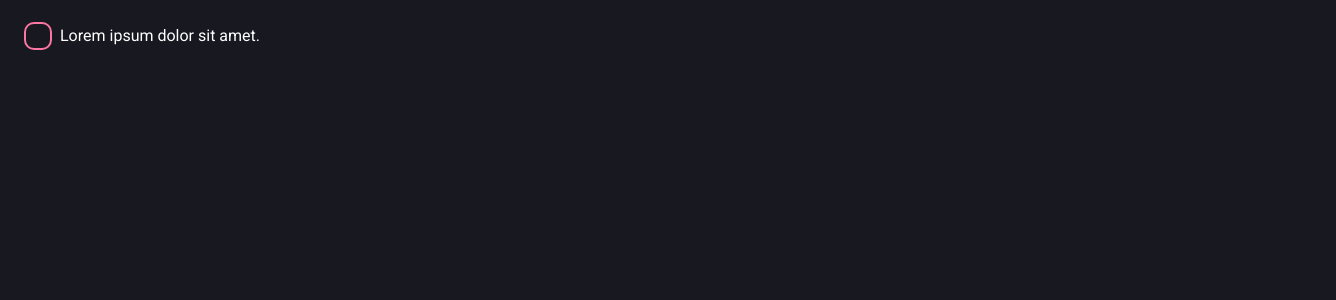
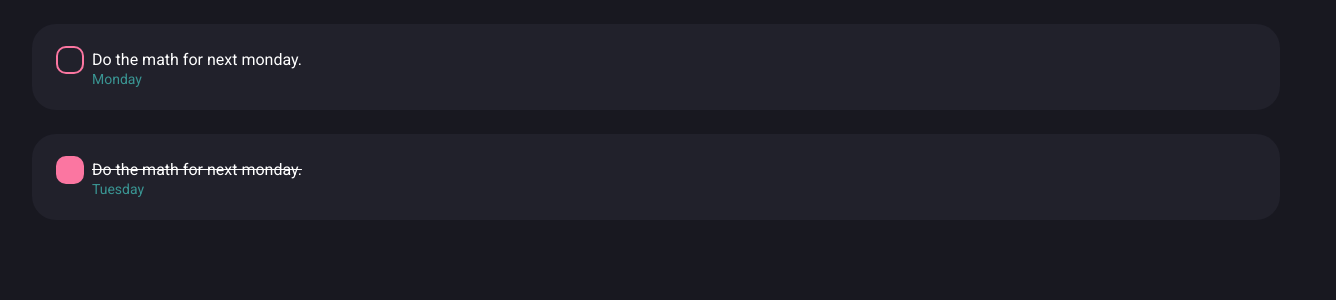
Before and after one commit to AlbaCasas/react-todo, a React (Create React App) app: page / in a window 1280 px wide. Shown: the top 300 px of the page, 1336 px wide, since content can reach past the window. Built offline with nearby package versions, Linux system fonts and the light colour scheme.

Commit message:
Create task component and styles

```diff
--- a/src/components/Checkbox/Checkbox.css
+++ b/src/components/Checkbox/Checkbox.css
@@ -3,7 +3,6 @@
     height: 24px;
     display: flex;
     align-items: center;
-    margin: 24px;
 }
 
 .checkbox__box {
--- /dev/null
+++ b/src/components/Task/Task.css
@@ -0,0 +1,16 @@
+.task {
+    display: flex;
+    flex-direction: column;
+    justify-content: center;
+    padding-top: 32px;
+    margin-left: 32px;
+    background-color: #21212B;
+    border-radius: 24px;
+    margin-top: 24px;
+    padding: 24px;
+}
+
+.task__date {
+    margin-left: 36px;
+    color: #3A9593;
+}
--- /dev/null
+++ b/src/components/Task/Task.jsx
@@ -0,0 +1,13 @@
+import Checkbox from "../Checkbox";
+import "./Task.css";
+
+const Task = (props) => {
+    return <div className="task">
+        <Checkbox checked={props.checked}>
+            {props.children}
+        </Checkbox>
+        <span className="task__date">{props.date}</span>
+    </div>
+}
+
+export default Task;
--- /dev/null
+++ b/src/components/Task/index.js
@@ -0,0 +1 @@
+export { default } from "./Task";
--- a/src/pages/App.jsx
+++ b/src/pages/App.jsx
@@ -1,7 +1,10 @@
-import Checkbox from "../components/Checkbox";
+import Task from "../components/Task";
 
 function App(props) {
-  return <Checkbox checked={false}>Lorem ipsum dolor sit amet.</Checkbox>
+  return <div>
+    <Task checked={false} date="Monday"> Do the math for next monday.</Task>
+    <Task checked={true} date="Tuesday"> Do the math for next monday.</Task>
+  </div>
 }
 
 export default App;
```
